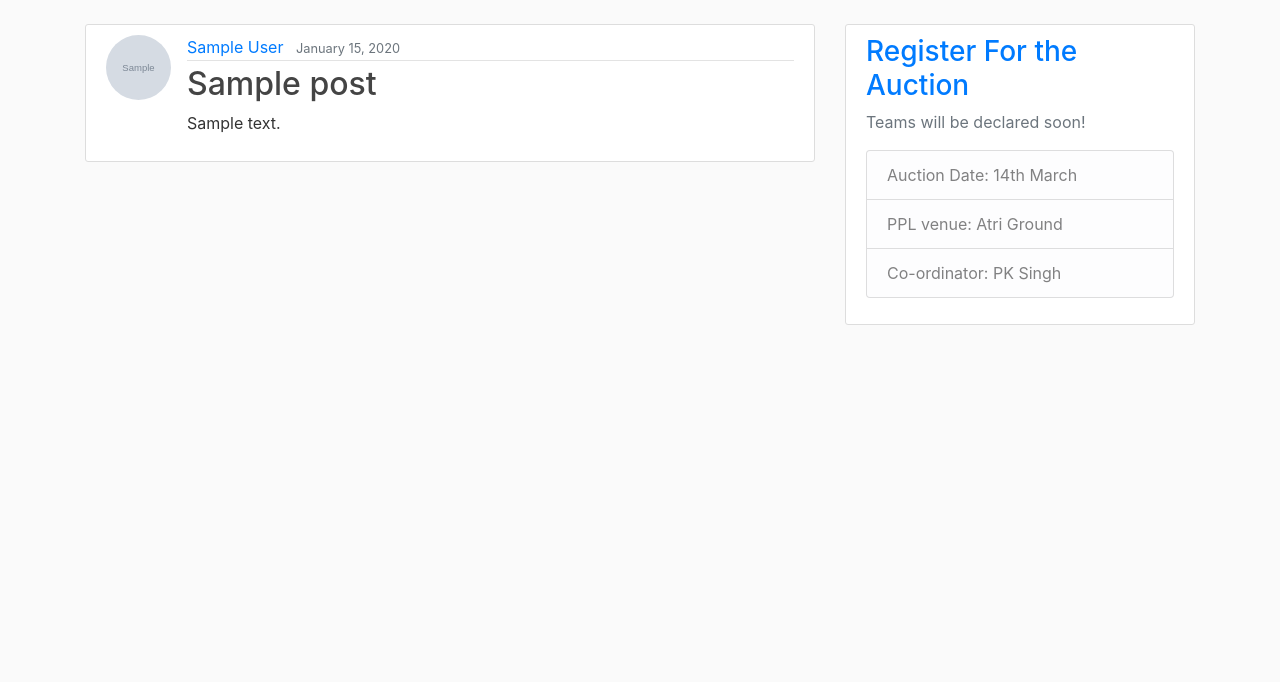
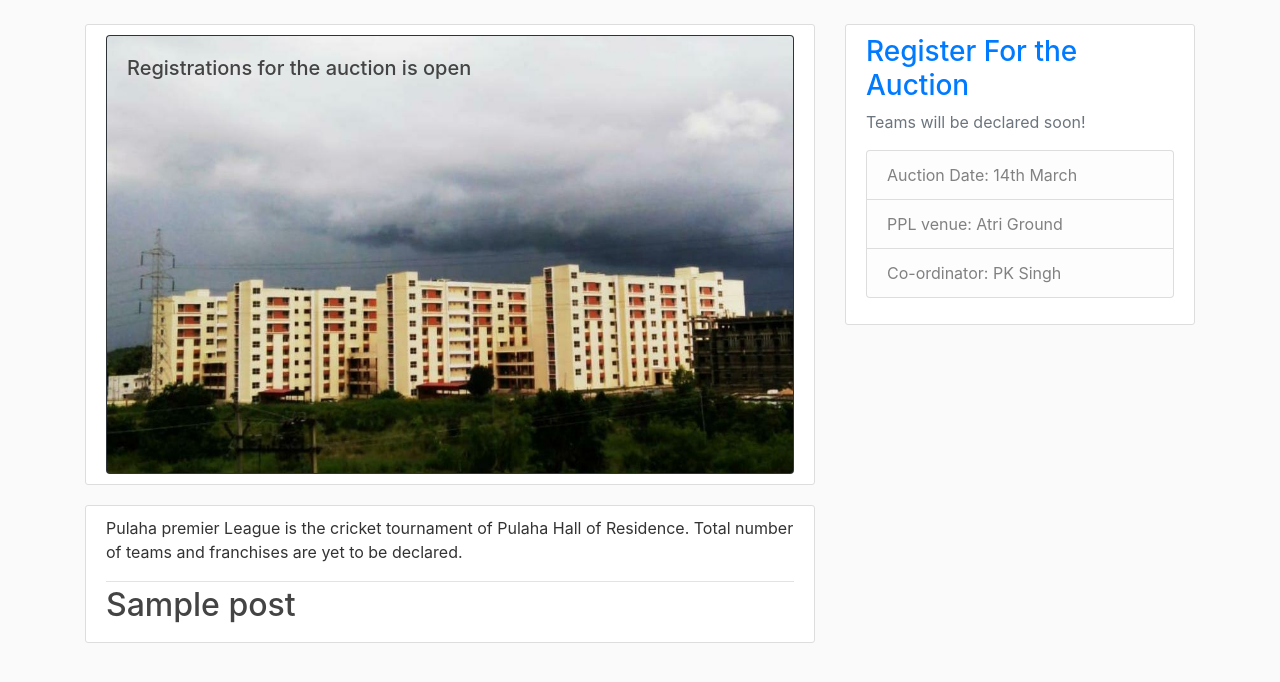
Before and after one commit to PKSingh0017/ppl, a Django app: template templates/pplsite/home.html in a window 1280 px wide. Shown: the part 56-738 px from the top of the page. Run offline with Django 3.2, Linux system fonts and the light colour scheme; tables that the repository leaves empty hold one stand-in row (values such as "Sample post"); the template is opened without the code that fills it: values that come from a table or form of the project are taken from there, most other values are stand-ins (such as "Sample title", 1, 10 or a date in 2020); grey boxes marked "Sample" are stand-in pictures; some libraries are stand-ins or nearby versions.

Commit message:
added the image

```diff
--- a/templates/pplsite/home.html
+++ b/templates/pplsite/home.html
@@ -1,18 +1,23 @@
 {% extends "pplsite/base.html" %}
+{% load static %}
 {% block content %}
-    {% for player in players %}
+  <div class="content-section">
+    <div class="card bg-dark text-white">
+      <img class="card-img" src="{% static 'pplsite/img/pulaha.jpeg' %}" alt="Card image">
+      <div class="card-img-overlay">
+        <h5 class="card-title">Registrations for the auction is open</h5>
+      </div>
+    </div>
+  </div>
     <article class="media content-section">
-          <img class="rounded-circle article-img" src="{{ post.image.url }}">
       <div class="media-body">
         <div class="article-metadata">
-              <a class="mr-2" href="{% url 'user-posts' post.author.username %}">{{ post.author }}</a>
-              <small class="text-muted">{{ post.date_posted|date:"F d, Y" }}</small>
+          <p class="article-content">Pulaha premier League is the cricket tournament of Pulaha Hall of Residence. Total number of teams and franchises are yet to be declared.</p>
         </div>
-            <h2><a class="article-title" href="{% url 'post-detail' post.id %}">{{ post.title }}</a></h2>
-            <p class="article-content">{{ post.content }}</p>
+
+        <h2><a class="article-title" href="">{{ post.title }}</a></h2>
       </div>
     </article>
-    {% endfor %}
     {% if is_paginated %}
 
       {% if page_obj.has_previous %}
```
Also changed, not shown: static/pplsite/img/pulaha.jpeg (added). Lines whose indentation alone changed are shown as unchanged.
